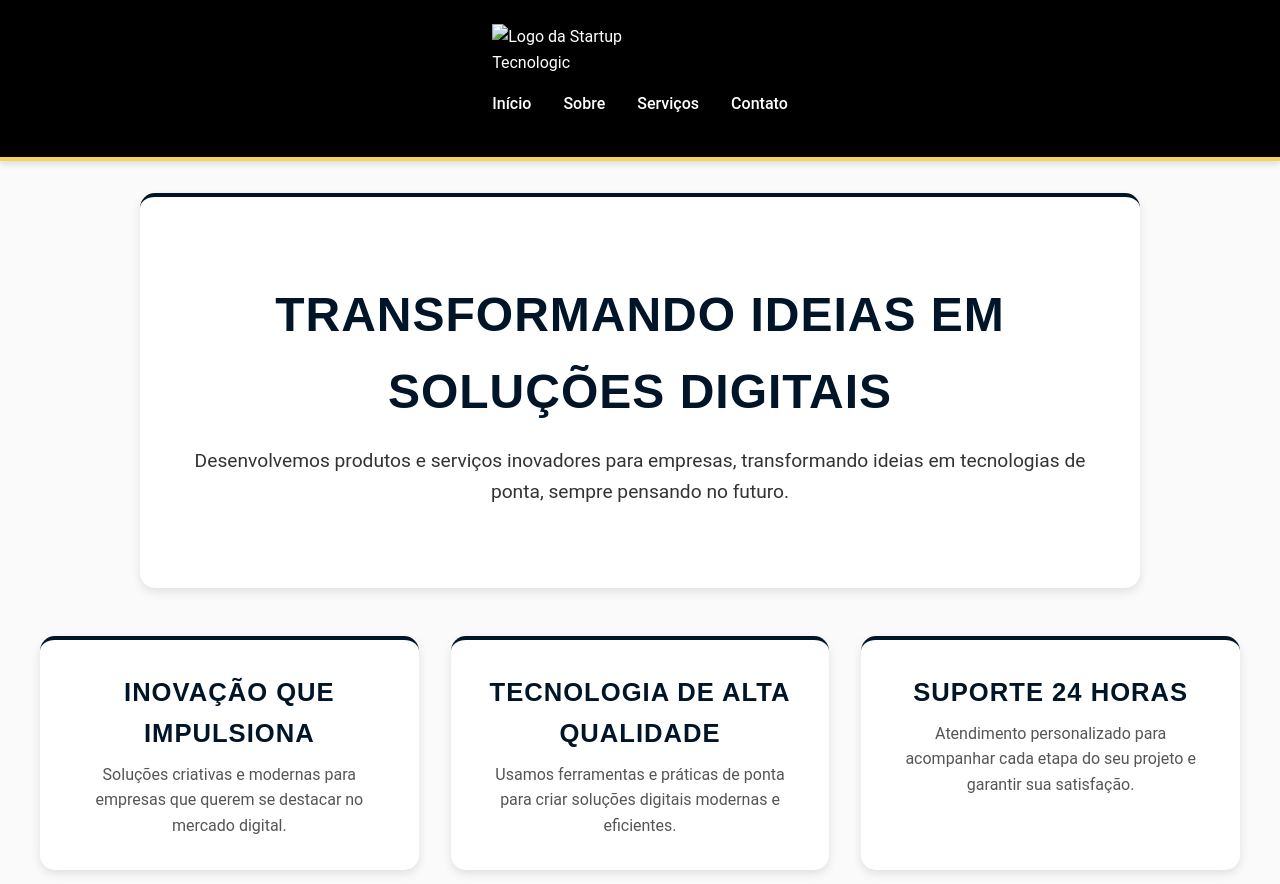
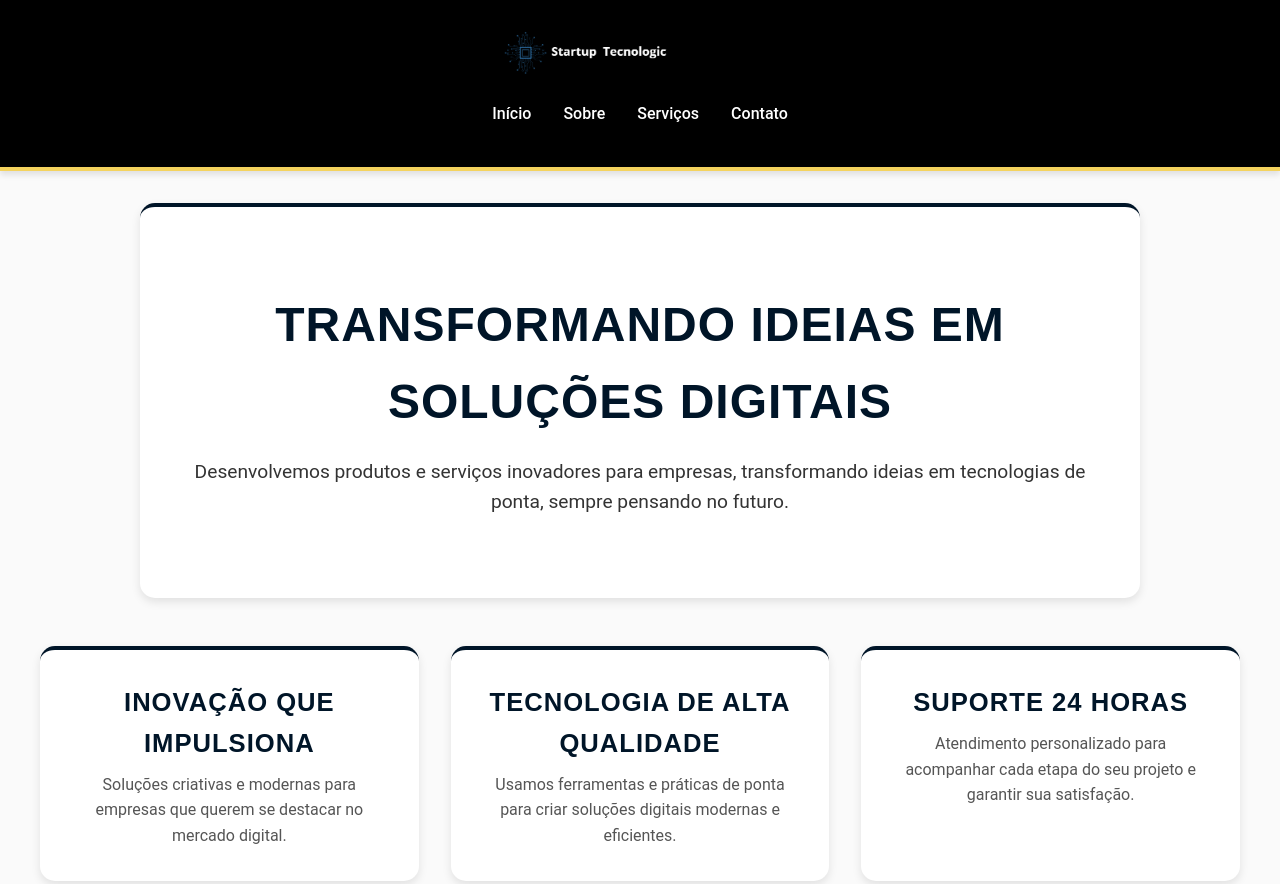
Before and after one commit to beatriz232/prova-main, a plain HTML site: page index.html in a window 1280 px wide. Shown: the top 884 px of the page. Drawn offline with Linux system fonts and the light colour scheme.

Commit message:
modificada

```diff
--- a/index.html
+++ b/index.html
@@ -13,7 +13,7 @@
     <header>
         <div class="container header-container">
             <div class="logo">
-                <img src="./Imagems/Captura de tela 2025-09-06 171301.png" alt="Logo da Startup Tecnologic">
+                <img src="Captura de tela 2025-09-06 171301.png" alt="Logo da Startup Tecnologic">
             </div>
             <nav>
                 <ul>
```
